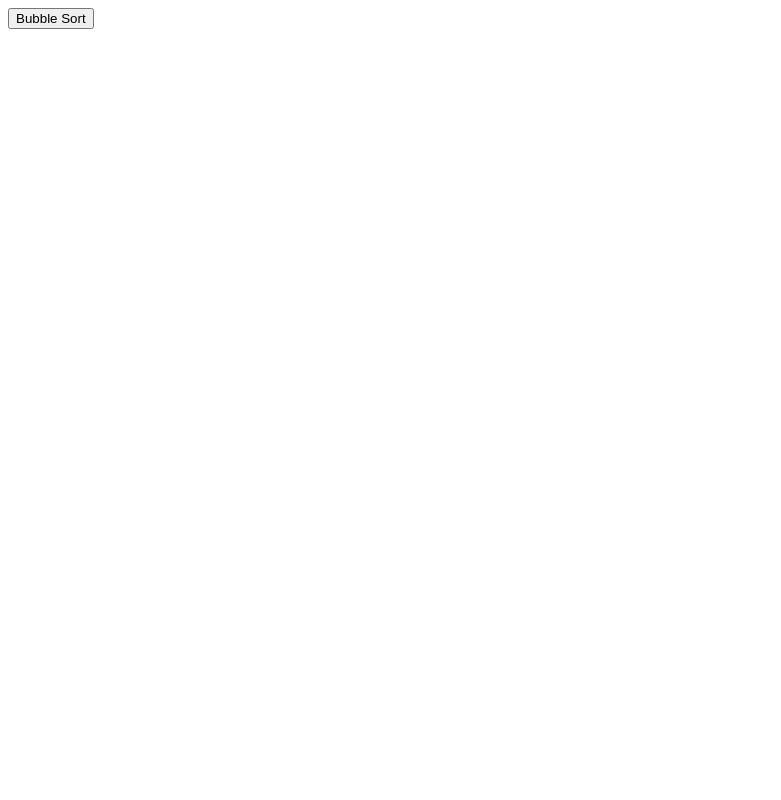
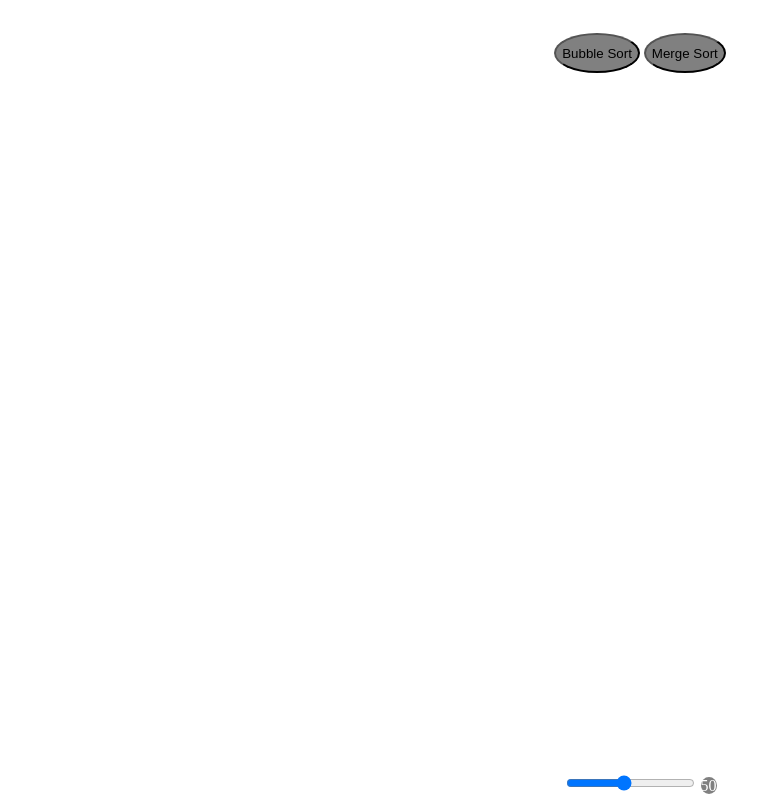
Before and after one commit to JSS874/sorting, a plain HTML site: page index.html in a window 1280 px wide. Shown: the whole page, without its empty margins (0-781 px from the left). Drawn offline with Linux system fonts and the light colour scheme.

Commit message:
add basic boiler plate (buttons and slider)

```diff
--- a/index.html
+++ b/index.html
@@ -11,8 +11,13 @@
     <script src="index.js"></script>
     <div class="top">
         <button>Bubble Sort</button>
+        <button>Merge Sort</button>
     </div>
     <div class="mid"></div>
-    <div class="bottom"></div>
+    <div class="bottom">
+        <input type="range" class="slider" value="50" min="10" max="100" oninput="this.nextElementSibling.value = this.value">
+        <output>50</output>
+
+    </div>
 </body>
 </html>
--- a/style.css
+++ b/style.css
@@ -0,0 +1,37 @@
+body {
+    /*background: black;*/
+}
+
+.top {
+    padding-top: 2%;
+    text-align: center;
+}
+
+button {
+    height: 40px;
+    background: gray;
+    color: black;
+    border-radius: 50%;
+}
+
+button:hover {
+    background-color: lightgray;
+    transition: 0.5s;
+}
+
+.bottom {
+    text-align: center;
+    position: relative;
+    bottom: -700px;
+}
+
+output {
+    color: white;
+    background: gray;
+    border-radius: 50%;
+}
+
+.slider {
+    background: linear-gradient(to right, #82CFD0 0%, #82CFD0 50%, #fff 50%, #fff 100%);
+
+}
```
